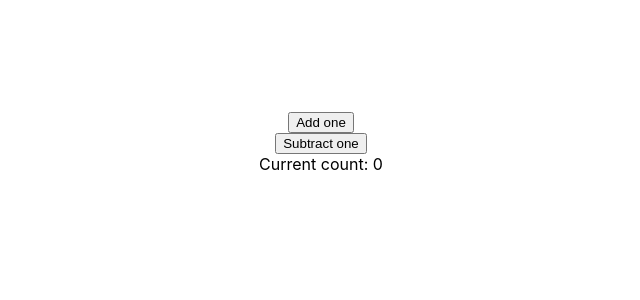
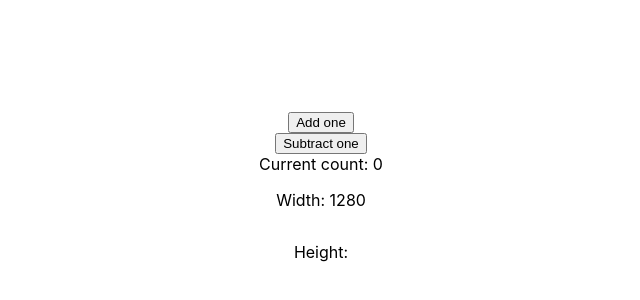
Before and after one commit to cassichan/react-hooks, a React (Create React App) app: page / in a window 1280 px wide. Shown: the part 88-388 px from the top of the page, without its empty margins (319-959 px from the left). Built offline with nearby package versions, Linux system fonts and the light colour scheme.

Commit message:
feat: window measurement

```diff
--- a/src/App.js
+++ b/src/App.js
@@ -1,10 +1,12 @@
 import './App.css';
 import Counter from './components/Counter';
+import WindowMeasure from './components/WindowMeasure';
 
 function App() {
   return (
     <div className="App">
     <Counter/>
+    <WindowMeasure/>
     </div>
   );
 }
--- /dev/null
+++ b/src/components/WindowMeasure.jsx
@@ -0,0 +1,22 @@
+import { useState, useEffect } from 'react';
+
+export default function WindowMeasure() {
+	const [width, setWidth] = useState(window.innerWidth);
+	const [height, setHeight] = useState(window.innerheight);
+
+	const handleResize = () => {
+		setWidth(window.innerWidth);
+		setHeight(window.innerHeight);
+	};
+
+	useEffect(() => {
+		window.addEventListener('resize', handleResize);
+	}, []);
+
+	return (
+		<>
+			<p>Width: {width}</p>
+			<p>Height: {height}</p>
+		</>
+	);
+}
```
